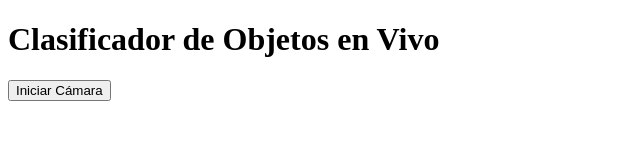
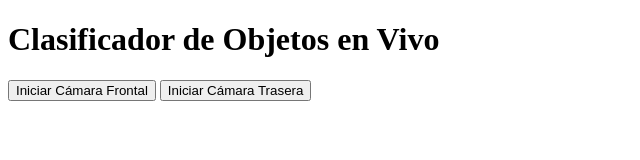
Before and after one commit to PersonalProjectsAlberth/Clasificador-, a plain HTML site: page index.html in a window 1280 px wide. Shown: the whole page, without its empty margins (0-640 px from the left). Drawn offline with Linux system fonts and the light colour scheme.

Commit message:
Update index.html

```diff
--- a/index.html
+++ b/index.html
@@ -9,7 +9,8 @@
 </head>
 <body>
     <h1>Clasificador de Objetos en Vivo</h1>
-    <button type="button" onclick="init()">Iniciar Cámara</button>
+    <button type="button" onclick="init('user')">Iniciar Cámara Frontal</button>
+    <button type="button" onclick="init('environment')">Iniciar Cámara Trasera</button>
     <div id="webcam-container"></div>
     <div id="label-container"></div>
 
@@ -20,7 +21,7 @@
         let model, webcam, labelContainer, maxPredictions;
 
         // Función para cargar el modelo y configurar la cámara
-        async function init() {
+        async function init(facingMode) {
             const modelURL = URL + "model.json";
             const metadataURL = URL + "metadata.json";
 
```
